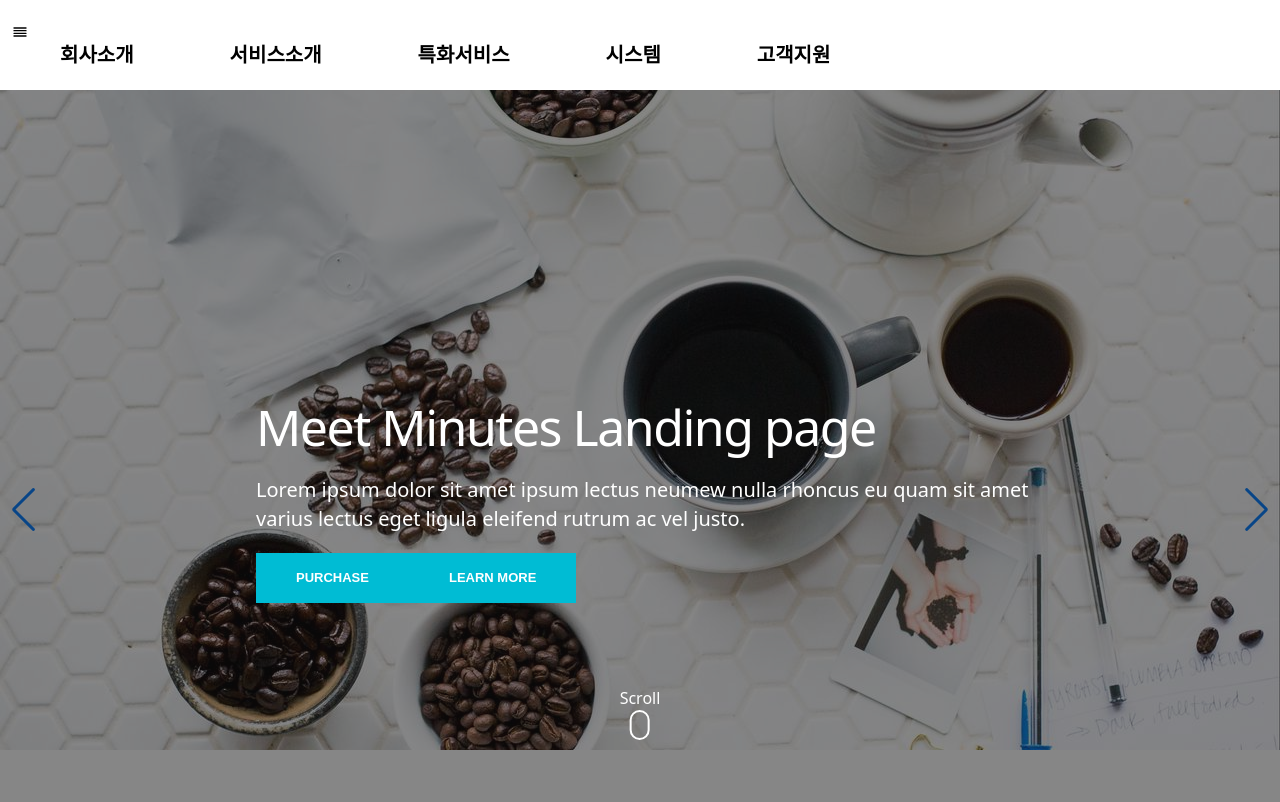
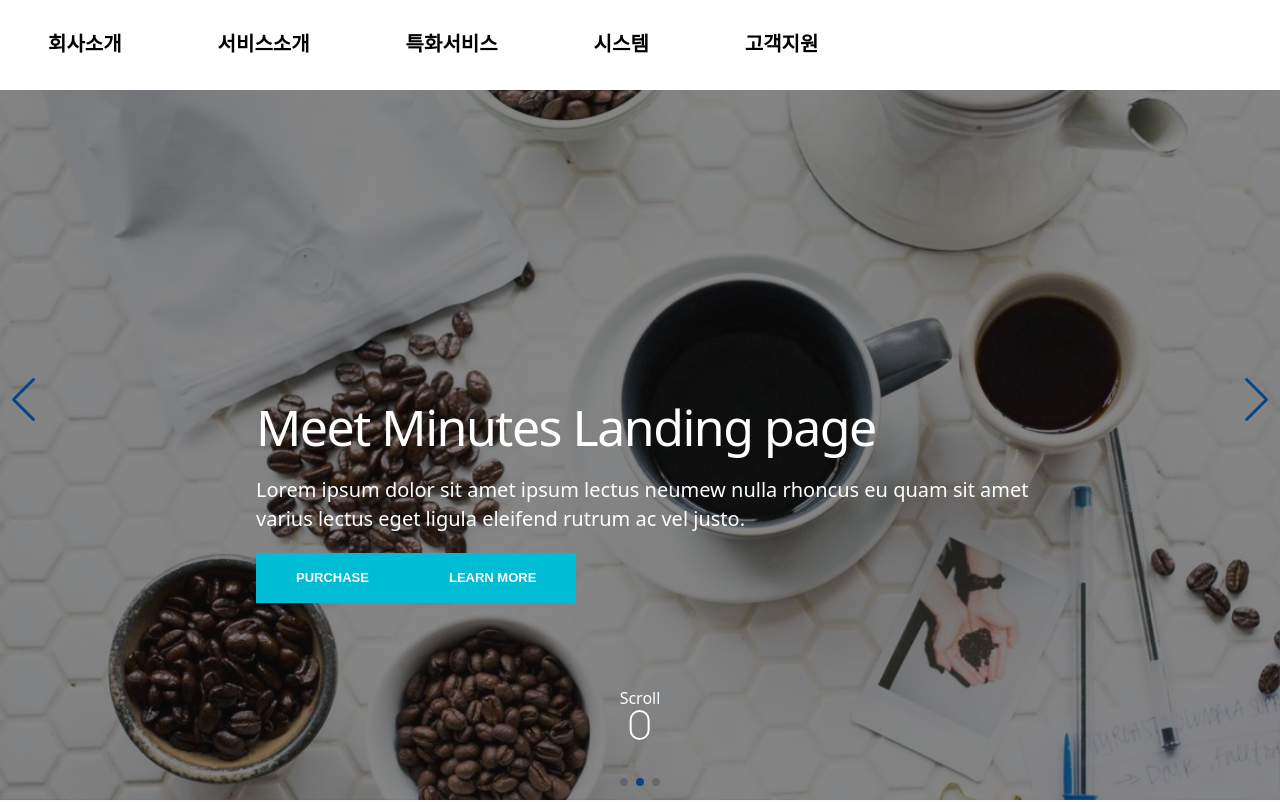
Before and after one commit to kimdongjang/landingpage-logi, a React (Vite) app: page / in a window 1280 px wide. Shown: the top 802 px of the page. Built offline with nearby package versions, Linux system fonts and the light colour scheme.

Commit message:
FEAT: 레이아웃 조절

```diff
--- a/src/App.scss
+++ b/src/App.scss
@@ -9,12 +9,10 @@
   background-color: #fcfcfc;
 }
 
-
 .swiper {
   width: 100%;
-    height: 100%;
+  height: 100vh;
 }
-
 
 .swiper-slide {
   text-align: center;
@@ -34,7 +32,6 @@
   }
 }
 
-
 .autoplay-progress {
   position: absolute;
   right: 16px;
@@ -46,7 +43,7 @@
   align-items: center;
   justify-content: center;
   font-weight: bold;
-    color:#efe212;
+  color: #efe212;
 }
 
 .autoplay-progress svg {
--- a/src/components/Header.module.scss
+++ b/src/components/Header.module.scss
@@ -9,9 +9,9 @@
   z-index: 50;
   color: #fff;
   height: 90px;
-    transition: background-color .5s;
+  transition: background-color 0.5s;
 
-    &:hover{
+  &:hover {
     background-color: #fff;
     color: black;
   }
@@ -24,39 +24,28 @@
     width: 100%;
     margin: 0 6rem;
 
-        @include mobile{
+    @include mobile {
       padding: 0 15px;
     }
   }
 }
-.container{
-    position: fixed;
-    border: none;
-    border-radius: 0px;
-    padding: 12px;
-    transition: .4s;
-    background: transparent;
-    margin: 0;
-    height: 109px;
-    font-family: 'Montserrat', sans-serif;
-    z-index: 8888;
-
+.container {
+  // position: fixed;
+  // border: none;
+  // border-radius: 0px;
+  // padding: 12px;
+  // transition: .4s;
+  // background: transparent;
+  // margin: 0;
+  // height: 109px;
+  // font-family: 'Montserrat', sans-serif;
+  // z-index: 8888;
 }
 
-.nav{
-    position: fixed;
-    border: none;
-    border-radius: 0px;
-    padding: 12px 0;
-    transition: .4s;
-    background: transparent;
-    margin: 0;
-    height: 109px;
-    font-family: 'Montserrat', sans-serif;
-    z-index: 8888;
-
+.nav {
   height: 100%;
   display: flex;
+  align-items: center;
 
   ul {
     font-weight: 600;
@@ -93,7 +82,6 @@
         //     }
 
         // }
-
       }
     }
   }
--- a/src/components/Header.tsx
+++ b/src/components/Header.tsx
@@ -8,7 +8,7 @@ export const Header = () => {
         <header className={style.header}>
             <nav className={style.nav}>
                 <div className={style.container}>
-                    <FiAlignJustify />
+                    {/* <FiAlignJustify /> */}
                     <ul>
                         <li><a {...useMouseExpandLine()}>회사소개</a></li>
                         <li><a {...useMouseExpandLine()}>서비스소개</a></li>
--- a/src/pages/Main/Main.module.scss
+++ b/src/pages/Main/Main.module.scss
@@ -2,7 +2,6 @@
   background-size: cover;
   position: relative;
   height: 100vh;
-  padding: 30px 0;
 }
 
 .overlay {
```
Lines whose indentation alone changed are shown as unchanged.
